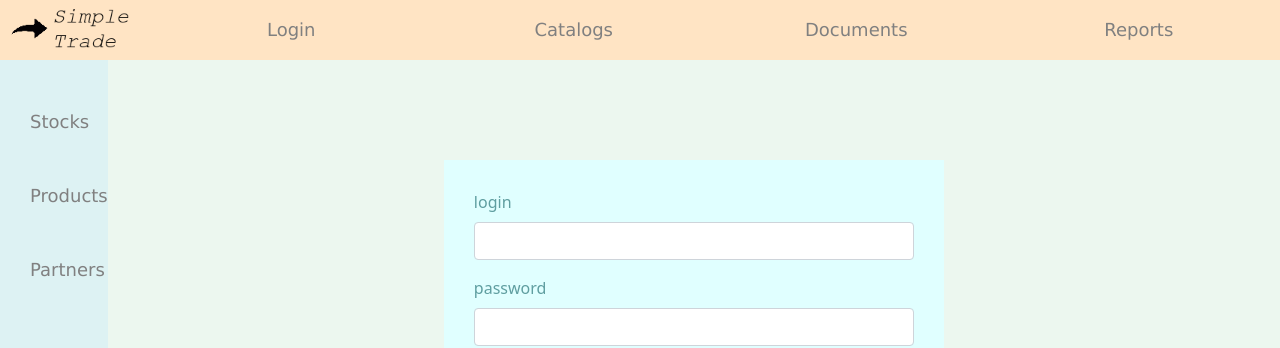
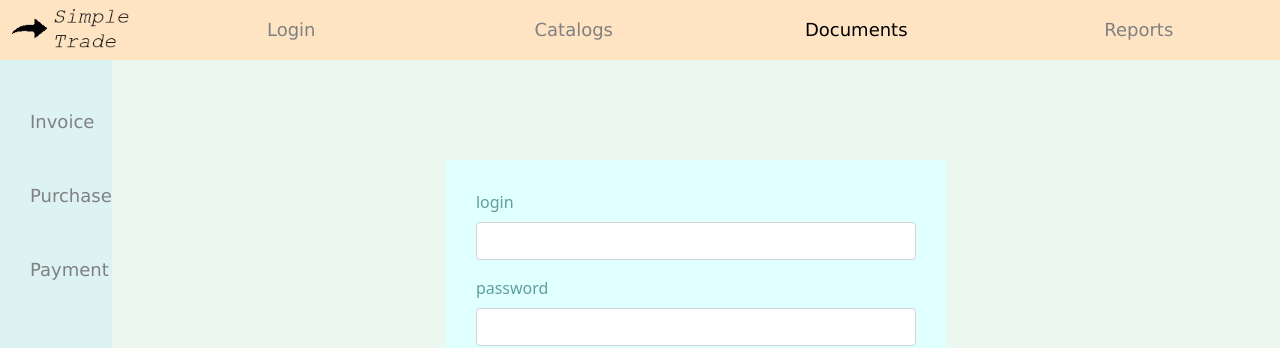
Before and after one commit to MORRozSpb/TradeFront, a React (Create React App) app in the folder trade/: page /documents in a window 1280 px wide. Shown: the top 348 px of the page. Built offline with nearby package versions, Linux system fonts and the light colour scheme.

Commit message:
added NavLink & update API Fetch

```diff
--- a/trade/package.json
+++ b/trade/package.json
@@ -8,6 +8,7 @@
     "@testing-library/user-event": "^12.8.3",
     "react": "^17.0.2",
     "react-dom": "^17.0.2",
+    "react-router-dom": "^5.2.0",
     "react-scripts": "4.0.3",
     "web-vitals": "^1.1.2"
   },
--- a/trade/src/App.js
+++ b/trade/src/App.js
@@ -1,21 +1,23 @@
 // import logo from './logo.svg';
 import './App.css';
 import Login from './components/Login';
-import Header from './components/Header';
-import Nav from './components/Nav';
-
+import Header from './components/Header/Header';
+import Nav from './components/Nav/Nav';
+import {BrowserRouter, Route} from 'react-router-dom';
 
 
 function App() {
   return (
-    <div className="App">
+    <BrowserRouter>
+      <div className="App">
 
 
-      <Header/>
-      <Nav />
-      <Login />
+        <Header />
+        <Nav />
+        <Login />
 
-    </div>
+      </div>
+    </BrowserRouter>
   );
 }
 
--- a/trade/src/components/Header.js
+++ /dev/null
@@ -1,15 +0,0 @@
-import logo from '../logo.png';
-
-function Header() {
-    return (
-        <div className='Header' >
-                <div className='menuItem'><img src={logo} height = '60px'/></div>
-                <div className='menuItem' >Login</div>
-                <div className='menuItem'>Catalogs</div>
-                <div className='menuItem'>Documents</div>
-                <div className='menuItem'>Reports</div>
-        </div>
-    );
-}
-
-export default Header;
--- /dev/null
+++ b/trade/src/components/Header/Header.js
@@ -0,0 +1,22 @@
+import logo from './logo.png';
+import {NavLink} from 'react-router-dom';
+
+function Header() {
+    return (
+        <div className='Header' >
+            <div className='menuItem'><img src={logo} height='60px' /></div>
+            <div className='menuItem' >Login</div>
+            <div className='menuItem'>
+                <NavLink to='catalogs'>Catalogs</NavLink>
+            </div>
+            <div className='menuItem'>
+                <NavLink to = 'documents'>Documents</NavLink>
+            </div>
+            <div className='menuItem'>
+                <NavLink to = 'reports'>Reports</NavLink>
+            </div>
+        </div>
+    );
+}
+
+export default Header;
--- a/trade/src/components/Login.js
+++ b/trade/src/components/Login.js
@@ -2,20 +2,53 @@
 function Login() {
     return (
         <div className='Login'>
-            <div class="popup_login" id='modal'>
-                <div class = 'mb-3'>
-                    <label for ='login' class = 'form-label'>login</label>
-                    <input type ='login' class = 'form-control' id ='login'></input>
+            <div className="popup_login" id='modal'>
+                <div className='mb-3'>
+                    <label htmlFor='login' className='form-label'>login</label>
+                    <input type='login' className='form-control' id='login'></input>
                 </div>
-                <div class = 'mb-3'>
-                    <label for ='password' class = 'form-label'>password</label>
-                    <input type ='password' class = 'form-control' id ='password'></input>
+                <div className='mb-3'>
+                    <label htmlFor='password' className='form-label'>password</label>
+                    <input type='password' className='form-control' id='password'></input>
                 </div>
 
-                <button class="btn btn-outline-info">Login</button>
+                <button className="btn btn-outline-info" onClick={onClick}>Login</button>
             </div>
         </div>
     );
 }
 
 export default Login;
+
+function onClick() {
+    const adress = 'http://93.100.213.197:9090/api/v1/auth/login';
+
+    var bodyCreds = {
+        "login": "admin",
+        "password": "123!!!123"
+    };
+
+    var obj = {
+        method: 'POST',
+        body: JSON.stringify(bodyCreds),
+        // mode: 'no-cors',
+        headers: {
+            // 'Origin': 'http://localhost:3000',
+            'Content-Type': 'application/json'
+        }
+    };
+
+    fetch(adress, obj)
+        .then((response) => { return response.json() })
+        .then((data) => { readData(data) })
+        .catch(function (err) {
+            console.log('Fetch Error :-S', err);
+
+        });
+}
+
+function readData(data) {
+
+    console.log((data));
+
+}
--- /dev/null
+++ b/trade/src/components/Nav/Nav.js
@@ -0,0 +1,16 @@
+import NavCatalogs from './NavCatalogs';
+import NavDocuments from './NavDocuments';
+import NavReports from './NavReports';
+import {BrowserRouter, Route} from 'react-router-dom';
+
+function Nav() {
+    return (
+        <div className = 'Nav'>
+            <Route path = '/catalogs' component = {NavCatalogs}/>
+            <Route path = '/documents' component = {NavDocuments}/>
+            <Route path = '/reports' component = {NavReports}/>
+        </div>
+    )
+}
+
+export default Nav;
--- a/trade/src/components/Nav.js
+++ b/trade/src/components/Nav/NavCatalogs.js
@@ -1,6 +1,6 @@
-function Nav() {
+function NavCatalogs() {
     return (
-        <div className = 'Nav'>
+        <div className = 'NavCatalogs'>
             <div className = 'NavItem'> Stocks</div>
             <div className = 'NavItem'> Products</div>
             <div className = 'NavItem'> Partners</div>
@@ -8,4 +8,4 @@ function Nav() {
     )
 }
 
-export default Nav;
+export default NavCatalogs;
--- /dev/null
+++ b/trade/src/components/Nav/NavDocuments.js
@@ -0,0 +1,11 @@
+function NavDocuments() {
+    return (
+        <div className = 'NavDocuments'>
+            <div className = 'NavItem'> Invoice</div>
+            <div className = 'NavItem'> Purchase</div>
+            <div className = 'NavItem'> Payment</div>
+        </div>
+    )
+}
+
+export default NavDocuments;
--- /dev/null
+++ b/trade/src/components/Nav/NavReports.js
@@ -0,0 +1,11 @@
+function NavReports() {
+    return (
+        <div className = 'NavReports'>
+            <div className = 'NavItem'> Stocks</div>
+            <div className = 'NavItem'> Sales</div>
+            <div className = 'NavItem'> Money</div>
+        </div>
+    )
+}
+
+export default NavReports;
--- a/trade/src/index.css
+++ b/trade/src/index.css
@@ -23,6 +23,22 @@ body {
   color: gray;
   font: 18px/1.33 Verdana,sans-serif;
   -webkit-user-select: none;
+}
+
+a {
+  color: gray;
+  font: 18px/1.33 Verdana,sans-serif;
+  text-decoration: none;
+  -webkit-user-select: none;
+}
+
+a.active {
+  color: black;
+}
+
+a:hover {
+  text-decoration: wavy;
+  color: black;
 }
 
 .Nav {
```
Also changed, not shown: trade/src/components/Header/logo.png (added), trade/src/info.txt, 1 other file (tests, documents, lock files or other folders).
